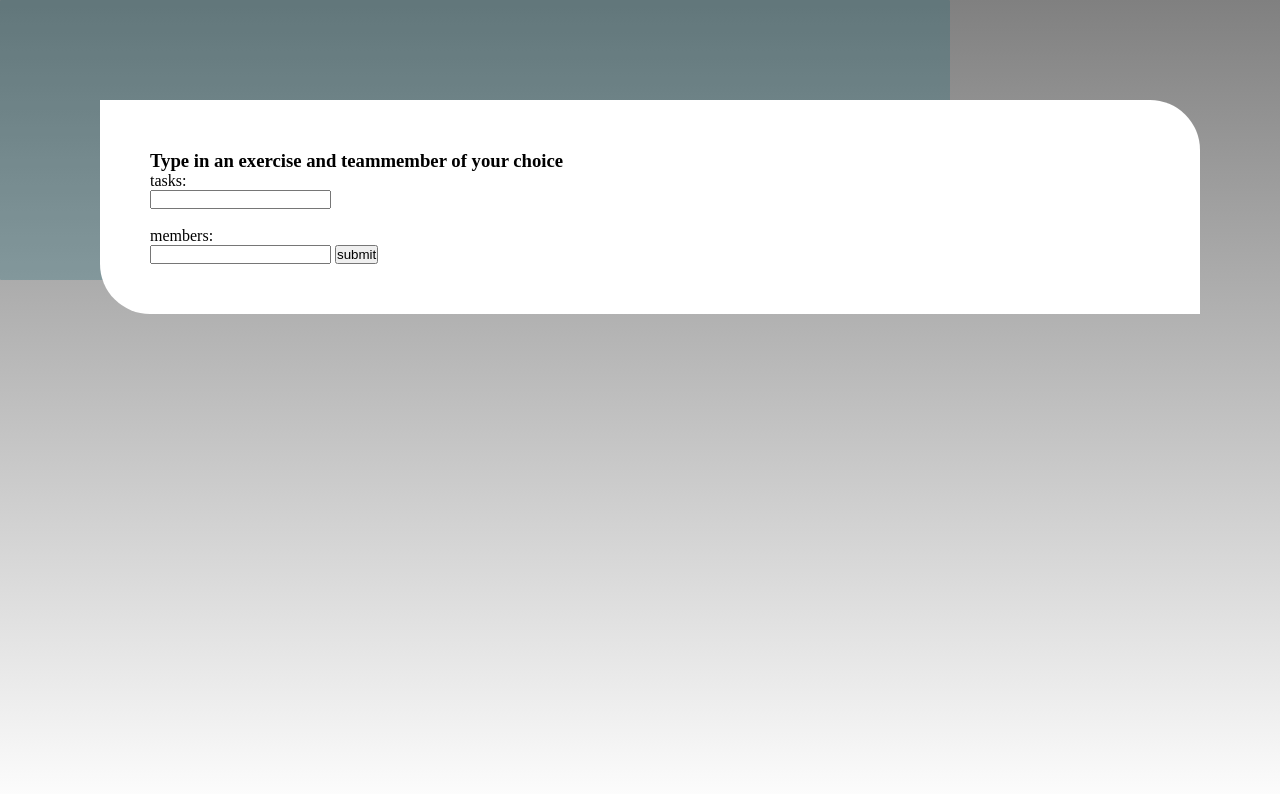
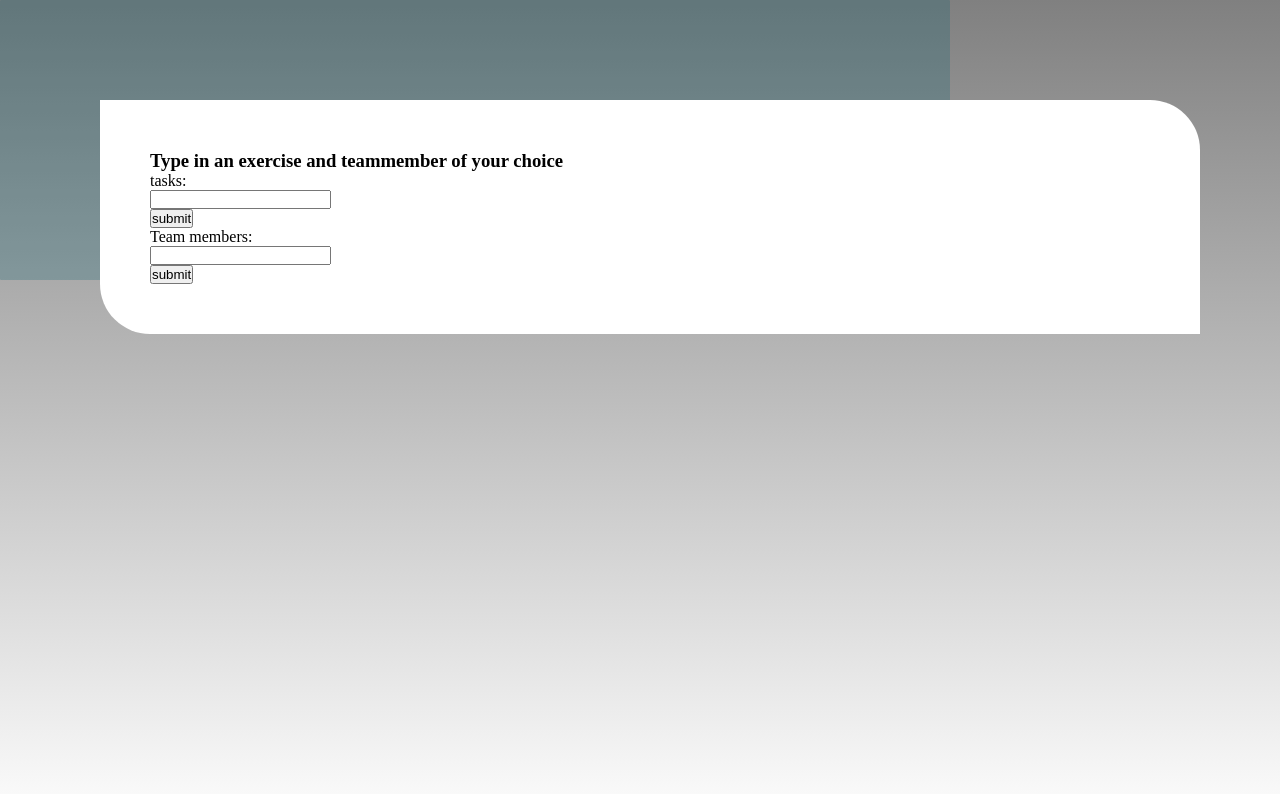
Before and after one commit to Westerdals/pro104-assignment-Heltkake, a plain HTML site: page index.html in a window 1280 px wide. Drawn offline with Linux system fonts and the light colour scheme.

Commit message:
ikke drop stæsj

```diff
--- a/index.html
+++ b/index.html
@@ -13,15 +13,20 @@
     <div id="top-box"></div>
     <div class="main-container">
       <h3>Type in an exercise and teammember of your choice</h3>
-      <form onsubmit="submitBtn()">
+      <form onsubmit="submitBtn1()">
         <div>tasks:</div>
-        <input type="text" id="input1" /><br /><br />
-        <div>members:</div>
+        <input type="text" id="input1" />
+        <ul id="ul1"></ul>
+        <button>submit</button>
+        </form>
+        <form onsubmit="submitBtn2()">
+        <div>Team members:</div>
         <input type="text" id="input2" />
+        <ul id="ul2"></ul>
         <button>submit</button>
-        <div id="div"></div>
       </form>
-    </div>
+
+      </div>
 
     <script>
       //henter ut fra local storage (key objects), hvis det ikke er noe der så henter den fra array
@@ -29,23 +34,31 @@
       const teamMemberArray =
         JSON.parse(window.localStorage.getItem("Teammembers")) || [];
 
-      function submitBtn() {
+      function submitBtn1() {
         const taskInput = document.querySelector("#input1").value;
-        const teamMemberInput = document.querySelector("#input2").value;
+
 
         // lager om input som blir skrevet inn av bruker til et objekt
 
         //pusher input til toLocalS array
         taskArray.push(taskInput);
+
+        window.localStorage.setItem("Tasks", JSON.stringify(taskArray));
+
+
+        // funksjonen rett under
+        listingFromLocalS();
+      }
+
+
+    function submitBtn2() {
+        const teamMemberInput = document.querySelector("#input2").value;
+
+        // lager om input som blir skrevet inn av bruker til et objekt
+
+        //pusher input til array
         teamMemberArray.push(teamMemberInput);
-        window.localStorage.setItem("Tasks", JSON.stringify(taskArray));
-        window.localStorage.setItem(
-          "Teammembers",
-          JSON.stringify(teamMemberArray)
-        );
-
-        console.log(taskArray);
-
+        window.localStorage.setItem("Teammembers", JSON.stringify(teamMemberArray));
         // funksjonen rett under
         listingFromLocalS();
       }
@@ -65,20 +78,21 @@
         if (teamMemberArray === null) {
           teamMemberArray = [];
         }
-
-        //henter inn div fra DOM
-        const div = document.getElementById("div");
       }
 
       //henter ut fra array
       for (let i = 0; i < taskArray.length; i++) {
-        const div = document.getElementById("div");
-        div.innerHTML += `<br><div>teammembers:<br>${taskArray[i]}</div>`;
+        var ul = document.getElementById("ul1");
+        var li = document.createElement("li");
+        li.appendChild(document.createTextNode(`${taskArray[i]}`));
+        ul.appendChild(li);
       }
 
       for (let i = 0; i < teamMemberArray.length; i++) {
-        const div = document.getElementById("div");
-        div.innerHTML += `<br><div>teammembers:<br>${teamMemberArray[i]}</div>`;
+        var ul2 = document.getElementById("ul2");
+        var li2 = document.createElement("li");
+        li2.appendChild(document.createTextNode(`${teamMemberArray[i]}`));
+        ul2.appendChild(li2);
       }
     </script>
   </body>
```
